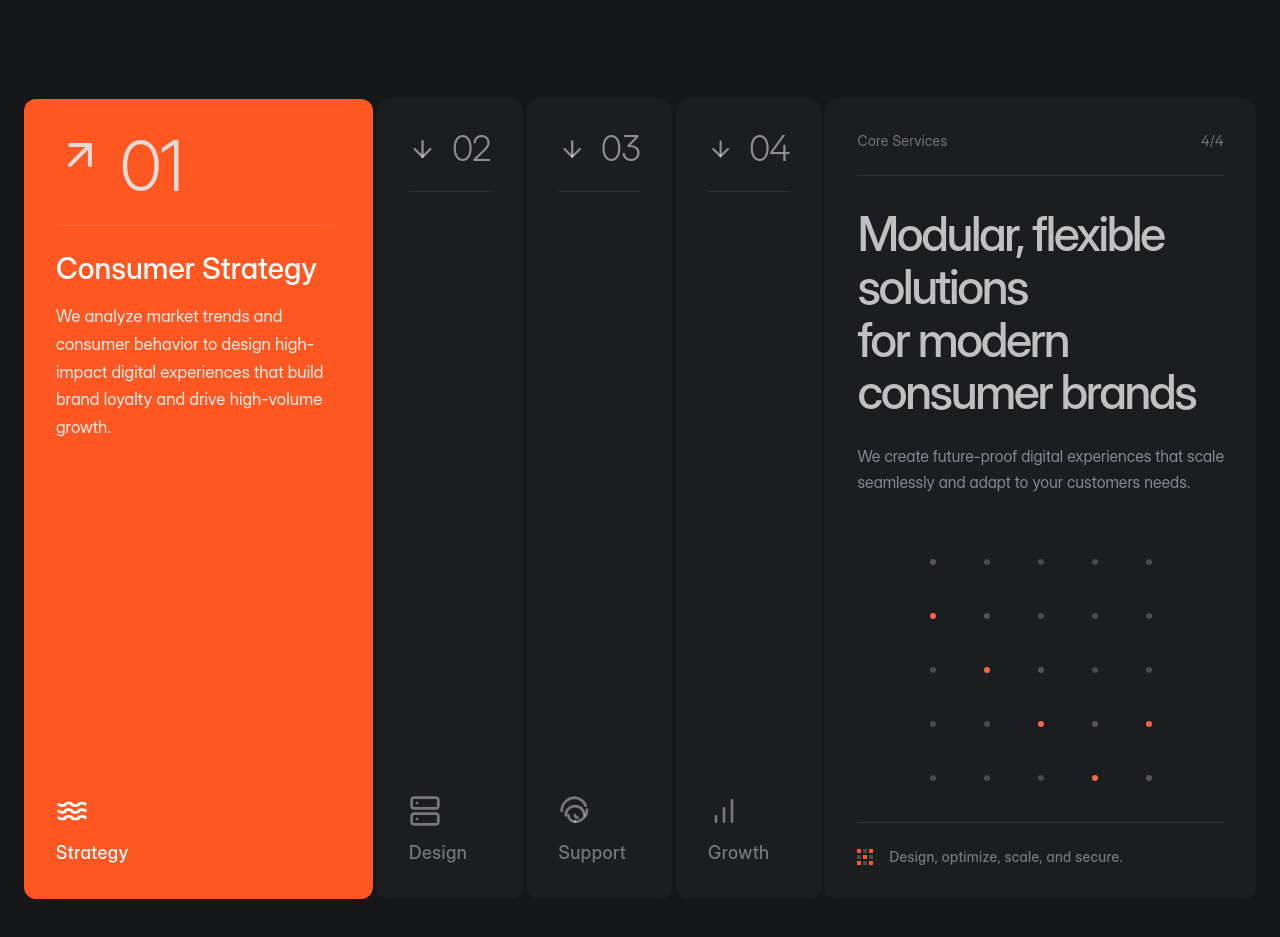
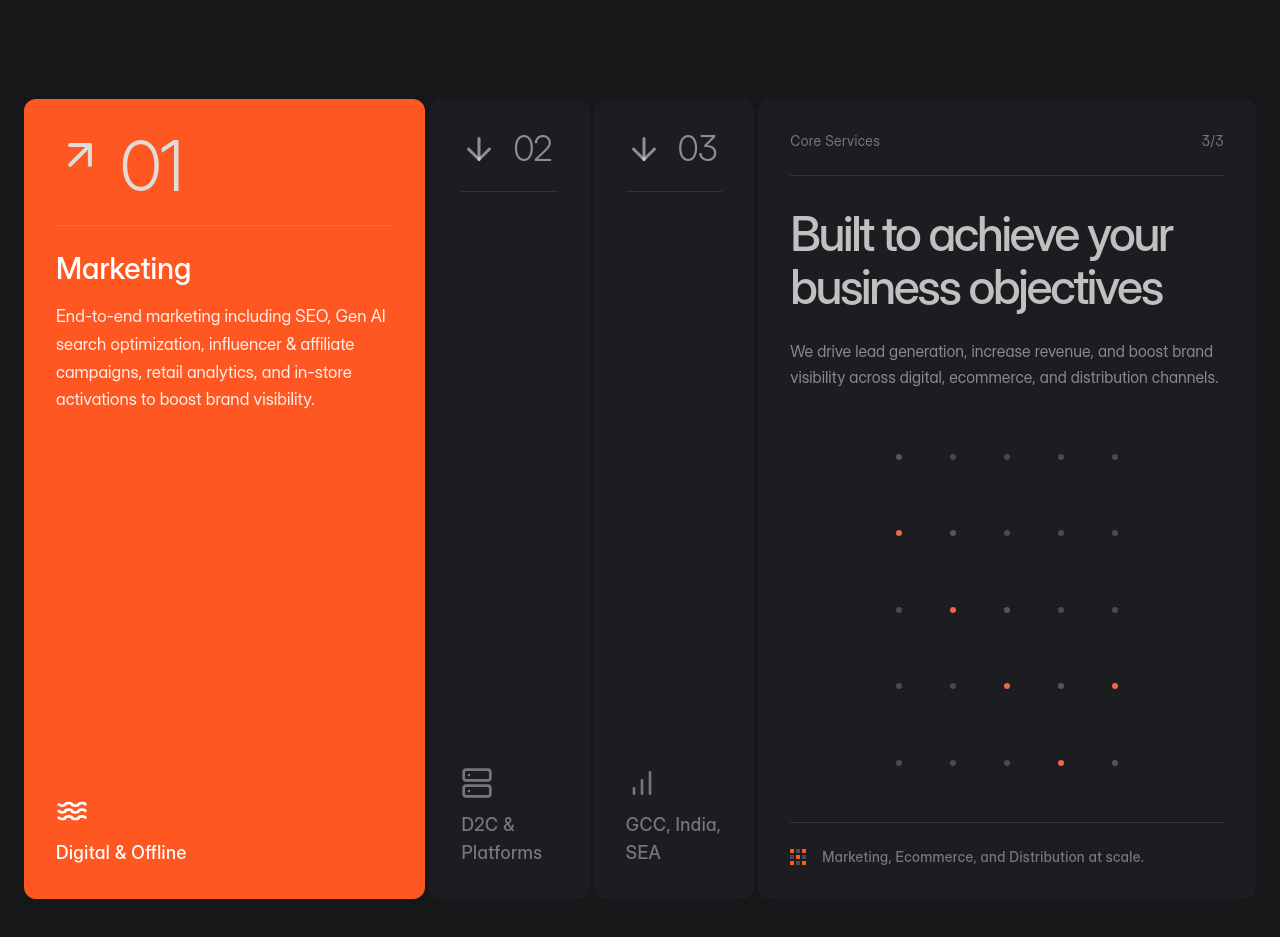
Before and after one commit to Niceguyfmk/raha, a Next.js app: page / in a window 1280 px wide. Shown: the part 4680-5617 px from the top of the page. Built offline with nearby package versions, Linux system fonts and the light colour scheme.

Commit message:
Updated site with official B2C Marketing, Ecommerce & Distribution services

```diff
--- a/components/ServicesGrid.tsx
+++ b/components/ServicesGrid.tsx
@@ -56,33 +56,25 @@ const GrowIcon = () => (
 const services = [
     {
         id: '01',
-        title: 'Consumer Strategy',
-        shortTitle: 'Strategy',
-        description: 'We analyze market trends and consumer behavior to design high-impact digital experiences that build brand loyalty and drive high-volume growth.',
+        title: 'Marketing',
+        shortTitle: 'Digital & Offline',
+        description: 'End-to-end marketing including SEO, Gen AI search optimization, influencer & affiliate campaigns, retail analytics, and in-store activations to boost brand visibility.',
         icon: <WavesIcon />,
         arrow: <ArrowUpRight />
     },
     {
         id: '02',
-        title: 'Experience Design',
-        shortTitle: 'Design',
-        description: 'From customer journeys to mobile-first platforms, we build B2C solutions that resonate with users and integrate perfectly with your brand identity.',
+        title: 'Ecommerce',
+        shortTitle: 'D2C & Platforms',
+        description: 'Comprehensive Shopify builds, marketplace operations (Amazon, Noon, Trendyol), performance marketing, and seamless OMS/WMS/3PL integrations to maximize revenue.',
         icon: <BuildIcon />,
         arrow: <ArrowUpRight />
     },
     {
         id: '03',
-        title: 'Operations & Support',
-        shortTitle: 'Support',
-        description: 'Dedicated management, performance tracking, and customer-centric optimization ensure your digital presence is always delivering excellence.',
-        icon: <FingerprintIcon />,
-        arrow: <ArrowDown />
-    },
-    {
-        id: '04',
-        title: 'Global Growth',
-        shortTitle: 'Growth',
-        description: 'We help scale your consumer brand across borders and markets, leveraging data to expand your community and maximize lifetime value.',
+        title: 'Distribution',
+        shortTitle: 'GCC, India, SEA',
+        description: 'Strategic market expansion with offline partnerships, retailer onboarding, customs management, and localized media PR to establish your presence in new regions.',
         icon: <GrowIcon />,
         arrow: <ArrowDown />
     }
@@ -367,15 +359,15 @@ export default function ServicesGrid() {
                 <div> {/* Wrapper for top content to separate from Footer and Grid */}
                     <div className="flex justify-between items-center text-white/40 text-sm tracking-wide border-b border-white/10 pb-6 mb-4 xl:mb-8">
                         <span>Core Services</span>
-                        <span>4/4</span>
+                        <span>3/3</span>
                     </div>
 
                     <div className="space-y-4 xl:space-y-6 mb-8">
                         <h2 className="text-3xl md:text-[48px] font-medium text-[#c0c0c0] leading-[1.1] tracking-[-0.05em] text-balance">
-                            Modular, flexible solutions for modern consumer brands
+                            Built to achieve your business objectives
                         </h2>
                         <p className="text-[#888891] text-md leading-relaxed max-w-md">
-                            We create future-proof digital experiences that scale seamlessly and adapt to your customers needs.
+                            We drive lead generation, increase revenue, and boost brand visibility across digital, ecommerce, and distribution channels.
                         </p>
                     </div>
                 </div>
@@ -389,7 +381,7 @@ export default function ServicesGrid() {
                             <div key={i} className={`w-1 h-1 ${i % 2 === 0 ? 'bg-[#FF5722]' : 'bg-white/20'}`} />
                         ))}
                     </div>
-                    <span className="text-sm font-medium tracking-wide">Design, optimize, scale, and secure.</span>
+                    <span className="text-sm font-medium tracking-wide">Marketing, Ecommerce, and Distribution at scale.</span>
                 </div>
             </motion.div>
 
```
Also changed, not shown: 1 other file (tests, documents, lock files or other folders).
